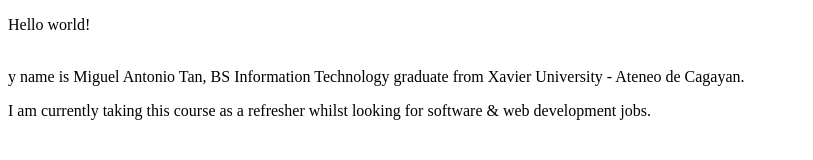
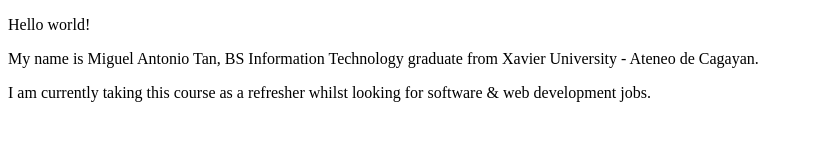
Before and after one commit to leugimnat/testrepo, a plain HTML site: page index.html in a window 1280 px wide. Shown: the whole page, without its empty margins (0-813 px from the left). Drawn offline with Linux system fonts and the light colour scheme.

Commit message:
Fixed paragraph 1 with m error.

```diff
--- a/index.html
+++ b/index.html
@@ -6,7 +6,7 @@
 </head>
 <body>
   <p>Hello world!</p>
-  <p><Marquee></Marquee>y name is Miguel Antonio Tan, BS Information Technology graduate from Xavier University - Ateneo de Cagayan.</p>
+  <p>My name is Miguel Antonio Tan, BS Information Technology graduate from Xavier University - Ateneo de Cagayan.</p>
   <p>I am currently taking this course as a refresher whilst looking for software & web development jobs.</p>
 </body>
 </html>
```
